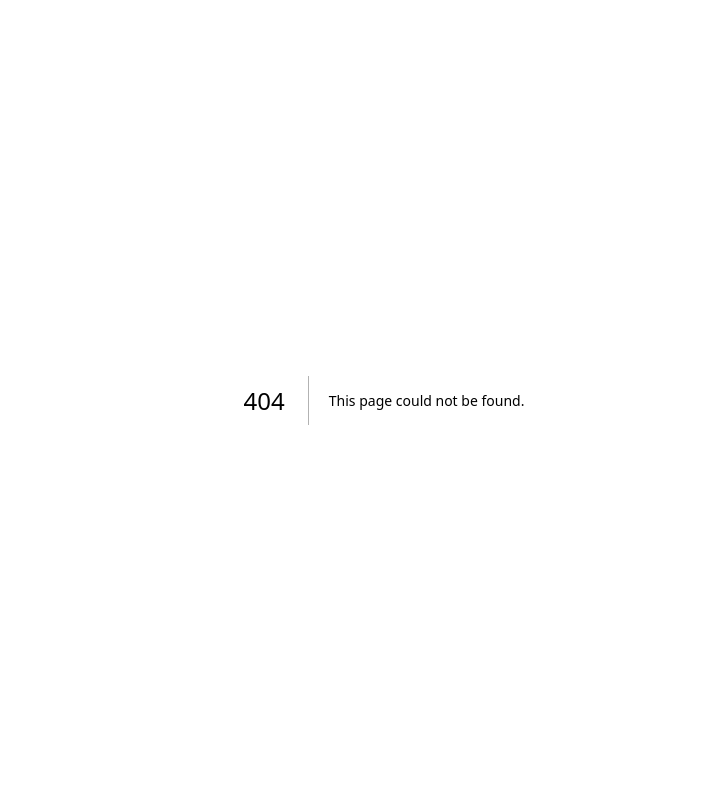
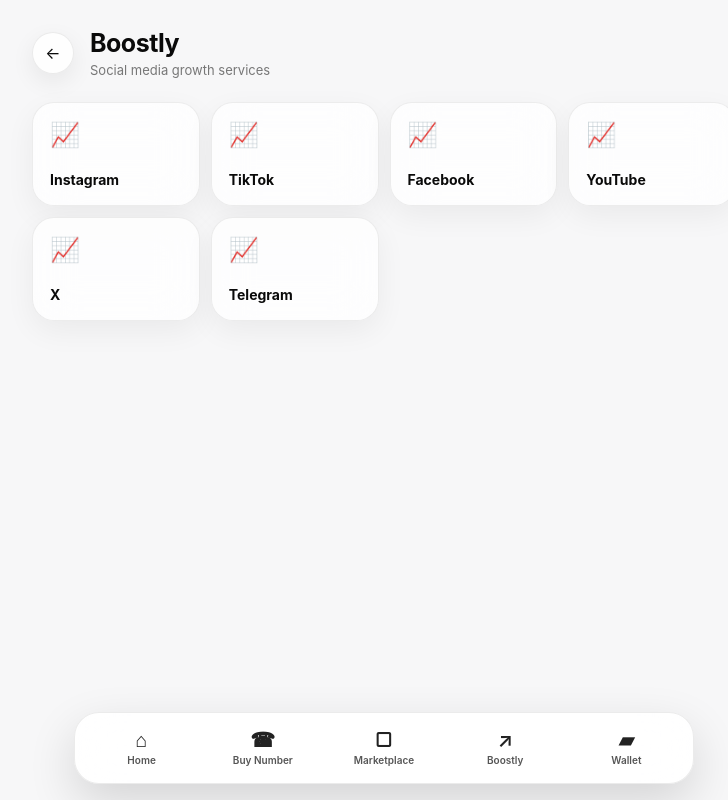
Before and after one commit to wis12dom34/-wickspend-web, a Next.js app: page /boostly in a window 1280 px wide. Before the commit this address had no page. Shown: the whole page, without its empty margins (256-984 px from the left). Built offline with nearby package versions, Linux system fonts and the light colour scheme.

Commit message:
Add Boostly screen

```diff
--- /dev/null
+++ b/app/boostly/page.tsx
@@ -0,0 +1,3 @@
+import { PageShell } from "@/components/PageShell";
+const platforms=["Instagram","TikTok","Facebook","YouTube","X","Telegram"];
+export default function Boostly(){return <PageShell title="Boostly" subtitle="Social media growth services"><div className="actionGrid">{platforms.map(x=><div className="glassCard" key={x}><span>📈</span><b>{x}</b></div>)}</div></PageShell>}
```
